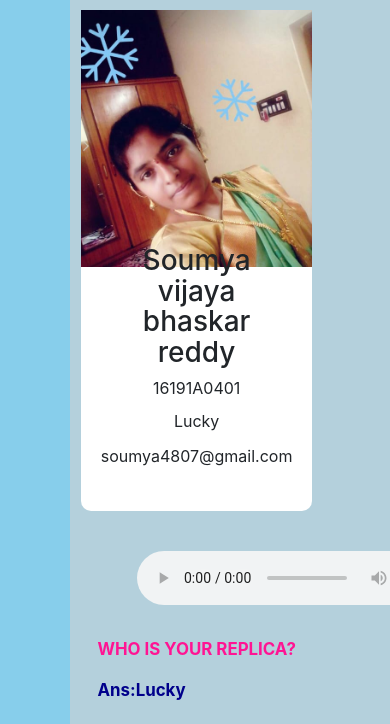
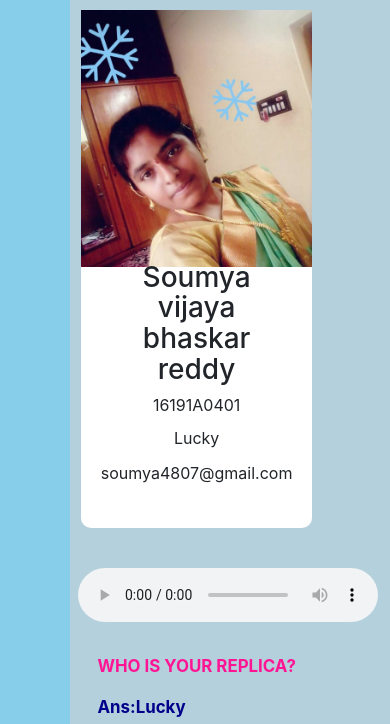
Before and after one commit to wenkeygm/farewell_profiles_2020, a plain HTML site: page 401.html in a window 390 px wide. Shown: the part 101-825 px from the top of the page. Drawn offline with Linux system fonts and the light colour scheme.

Commit message:
Add files via upload

```diff
--- a/css/main.css
+++ b/css/main.css
@@ -90,6 +90,13 @@
   padding: 5vw;
   margin-bottom: 2vh;
   text-align: center;
-  margin-top: 1vh;
+  margin-top: 3vh;
 }
 }
+@media screen and (max-width:490px) {
+  .style{
+    padding-top: 2vh;
+    padding-left: 20%;
+
+  }
+}
```
